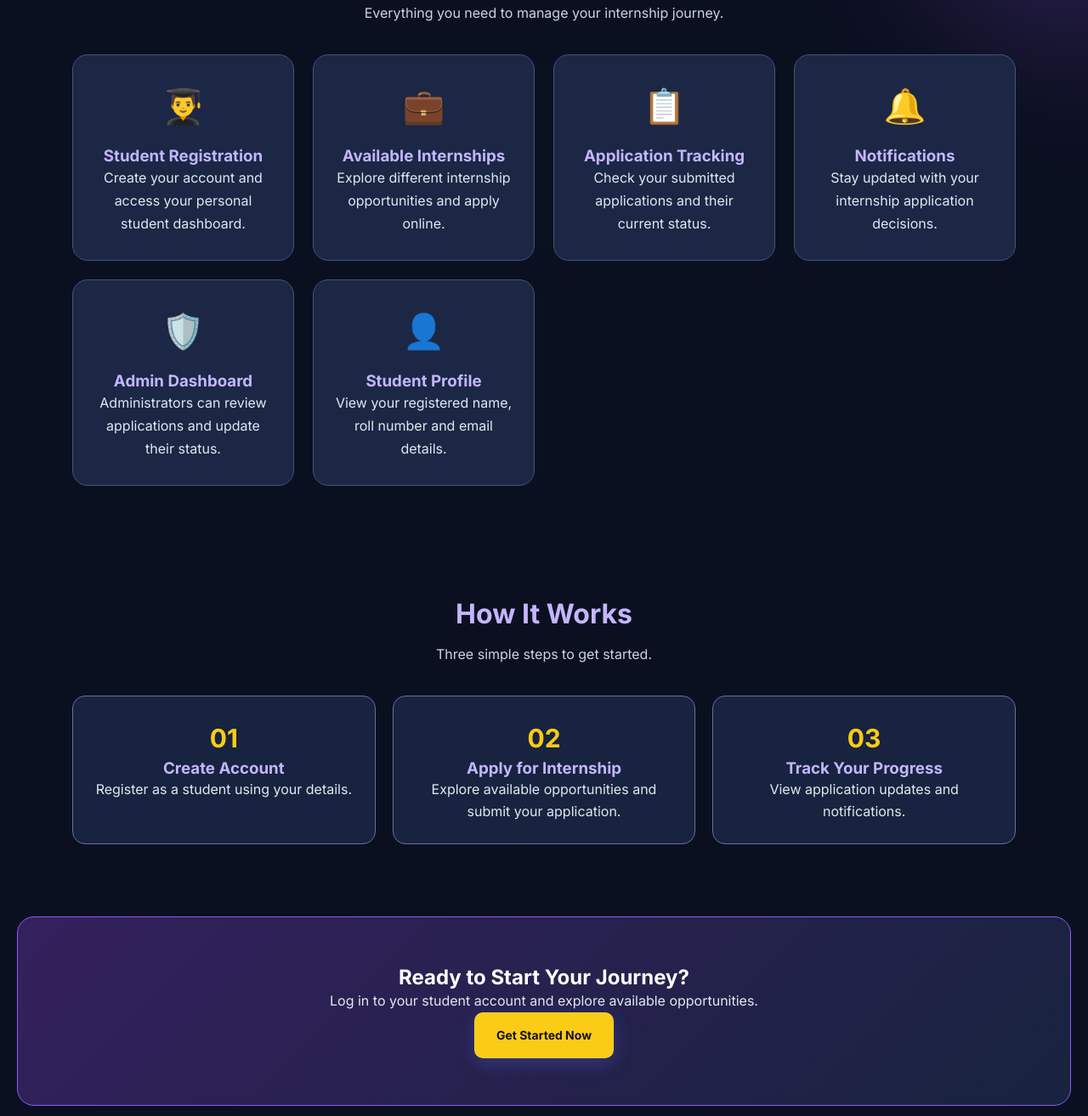
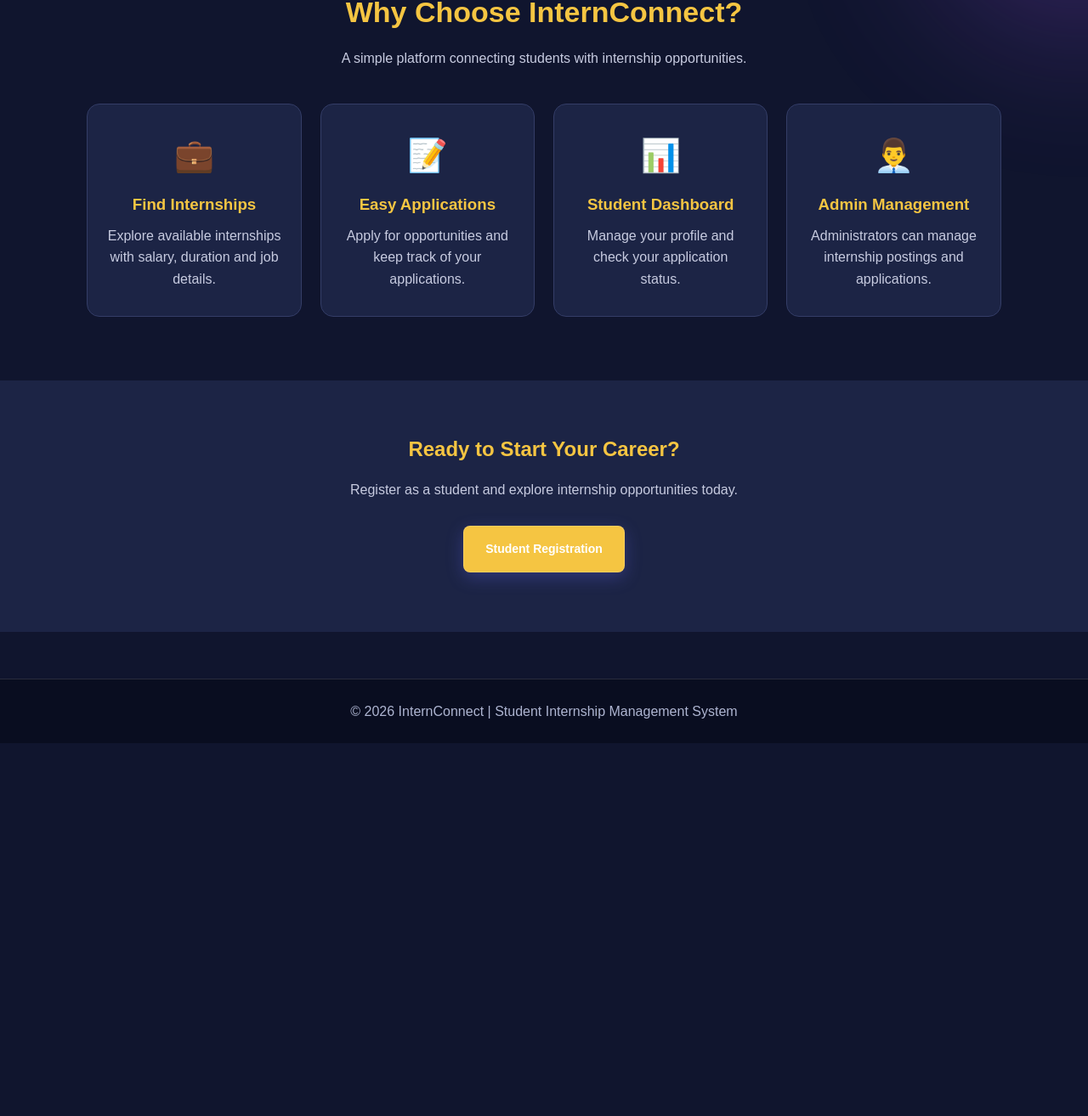
Before and after one commit to akshpreet92-cmd/Student-Internship-Management-System1, a plain HTML site: page index.html in a window 1280 px wide. Shown: the part 734-2048 px from the top of the page at 85% size. After the commit the page ends 1609 px from the top, so only its background shows below. Drawn offline with Linux system fonts and the light colour scheme.

Commit message:
Update index.html

```diff
--- a/index.html
+++ b/index.html
@@ -1,243 +1,180 @@
+
 
 <!DOCTYPE html>
 <html lang="en">
 <head>
     <meta charset="UTF-8">
     <meta name="viewport" content="width=device-width, initial-scale=1.0">
-    <title>Internship Management System</title>
+    <title>Student Internship Management System</title>
+
     <link rel="stylesheet" href="style.css">
 
     <style>
         * {
+            margin: 0;
+            padding: 0;
             box-sizing: border-box;
+            font-family: Arial, sans-serif;
         }
 
         body {
-            margin: 0;
-            background: #0b1020;
-            color: #ffffff;
-            font-family: Arial, sans-serif;
+            background: #10152e;
+            color: white;
         }
 
-        .navbar {
-            background: #18233f;
+        header {
+            background: #191f3d;
             padding: 20px 7%;
             display: flex;
             justify-content: space-between;
             align-items: center;
             flex-wrap: wrap;
             gap: 15px;
-            border-bottom: 2px solid #8b5cf6;
         }
 
         .logo {
-            color: #c4b5fd;
-            font-size: 22px;
+            color: #f5c542;
+            font-size: 23px;
             font-weight: bold;
         }
 
-        .nav-links {
+        nav {
             display: flex;
-            gap: 20px;
+            gap: 22px;
             flex-wrap: wrap;
         }
 
-        .nav-links a {
-            color: #ffffff;
+        nav a {
+            color: white;
             text-decoration: none;
             font-weight: bold;
         }
 
-        .nav-links a:hover {
-            color: #facc15;
+        nav a:hover {
+            color: #f5c542;
         }
 
         .hero {
-            min-height: 530px;
-            padding: 90px 20px;
+            min-height: 570px;
+            padding: 90px 8%;
             display: flex;
-            justify-content: center;
             align-items: center;
-            text-align: center;
-            background:
-                radial-gradient(circle at top right, #49317e, transparent 45%),
-                linear-gradient(135deg, #111a34, #21153e);
+            background: linear-gradient(120deg,#10152e,#30205d);
         }
 
         .hero-content {
-            max-width: 850px;
+            max-width: 750px;
         }
 
         .hero h1 {
-            color: #ffffff !important;
-            font-size: clamp(34px, 6vw, 55px);
-            line-height: 1.2;
-            margin-bottom: 20px;
+            font-size: clamp(36px,6vw,58px);
+            line-height: 1.15;
+            margin-bottom: 25px;
         }
 
         .hero h1 span {
-            color: #c4b5fd;
+            color: #f5c542;
         }
 
         .hero p {
-            color: #e2e8f0 !important;
+            color: #d0d4e8;
             font-size: 18px;
             line-height: 1.8;
-        }
-
-        .hero-buttons {
-            margin-top: 35px;
-            display: flex;
-            justify-content: center;
-            gap: 18px;
-            flex-wrap: wrap;
+            margin-bottom: 30px;
         }
 
         .btn {
+            display: inline-block;
+            background: #f5c542;
+            color: #15182d;
             padding: 15px 25px;
-            background: #8b5cf6;
-            color: white !important;
+            border-radius: 8px;
             text-decoration: none;
-            border-radius: 10px;
             font-weight: bold;
-            transition: 0.3s;
+            margin: 5px;
         }
 
         .btn:hover {
-            background: #6d28d9;
-            transform: translateY(-3px);
+            background: white;
+            transform: translateY(-2px);
         }
 
-        .btn-gold {
-            background: #facc15;
-            color: #171126 !important;
-        }
-
-        .btn-gold:hover {
-            background: #eab308;
+        .secondary {
+            background: transparent;
+            color: white;
+            border: 2px solid #f5c542;
         }
 
         .section {
-            max-width: 1150px;
-            margin: auto;
+            padding: 75px 8%;
+            text-align: center;
+        }
+
+        .section h2 {
+            color: #f5c542;
+            font-size: 34px;
+            margin-bottom: 18px;
+        }
+
+        .section > p {
+            color: #c7cbe0;
+            line-height: 1.7;
+        }
+
+        .cards {
+            display: grid;
+            grid-template-columns: repeat(auto-fit,minmax(220px,1fr));
+            gap: 22px;
+            margin-top: 40px;
+        }
+
+        .card {
+            background: #1c2445;
+            padding: 30px 22px;
+            border-radius: 15px;
+            border: 1px solid #343d67;
+        }
+
+        .card .emoji {
+            font-size: 38px;
+            margin-bottom: 15px;
+        }
+
+        .card h3 {
+            color: #f5c542;
+            margin-bottom: 12px;
+        }
+
+        .card p {
+            color: #c7cbe0;
+            line-height: 1.6;
+        }
+
+        .cta {
+            background: #1c2445;
             padding: 65px 20px;
             text-align: center;
         }
 
-        .section-title {
-            font-size: 32px;
-            color: #c4b5fd !important;
-            margin-bottom: 15px;
+        footer {
+            padding: 25px;
+            text-align: center;
+            background: #090d20;
+            color: #aeb5d1;
         }
 
-        .section-subtitle {
-            color: #cbd5e1 !important;
-            margin-bottom: 35px;
-        }
-
-        .feature-grid {
-            display: grid;
-            grid-template-columns: repeat(auto-fit, minmax(220px, 1fr));
-            gap: 22px;
-        }
-
-        .feature-card {
-            background: #1b2745;
-            padding: 28px 22px;
-            border: 1px solid #46547a;
-            border-radius: 18px;
-            transition: 0.3s;
-        }
-
-        .feature-card:hover {
-            transform: translateY(-7px);
-            border-color: #a78bfa;
-            background: #252f50;
-        }
-
-        .feature-card .emoji {
-            font-size: 40px;
-            margin-bottom: 15px;
-        }
-
-        .feature-card h3 {
-            color: #c4b5fd !important;
-        }
-
-        .feature-card p {
-            color: #e2e8f0 !important;
-            line-height: 1.7;
-        }
-
-        .steps {
-            display: grid;
-            grid-template-columns: repeat(auto-fit, minmax(200px, 1fr));
-            gap: 20px;
-        }
-
-        .step-card {
-            background: #18233f;
-            padding: 25px;
-            border-radius: 15px;
-            border: 1px solid #6473a0;
-        }
-
-        .step-number {
-            font-size: 30px;
-            color: #facc15;
-            font-weight: bold;
-        }
-
-        .step-card h3 {
-            color: #c4b5fd !important;
-        }
-
-        .step-card p {
-            color: #e2e8f0 !important;
-        }
-
-        .cta {
-            margin: 20px;
-            padding: 55px 20px;
-            text-align: center;
-            border-radius: 20px;
-            background: linear-gradient(135deg, #34205d, #18233f);
-            border: 1px solid #8b5cf6;
-        }
-
-        .cta h2 {
-            color: #ffffff !important;
-        }
-
-        .cta p {
-            color: #e2e8f0 !important;
-        }
-
-        footer {
-            margin-top: 50px;
-            padding: 30px 15px;
-            background: #151d35;
-            text-align: center;
-            border-top: 1px solid #46547a;
-        }
-
-        footer p {
-            color: #cbd5e1 !important;
-            line-height: 1.7;
-        }
-
-        @media(max-width: 600px) {
-            .navbar {
+        @media(max-width:600px) {
+            header {
                 justify-content: center;
                 text-align: center;
             }
 
-            .nav-links {
+            nav {
                 justify-content: center;
             }
 
             .hero {
-                padding: 65px 18px;
+                padding: 65px 7%;
             }
         }
     </style>
@@ -245,155 +182,88 @@
 
 <body>
 
-    <!-- Navigation -->
-    <nav class="navbar">
-        <div class="logo">IMS | Internship Portal</div>
+<header>
+    <div class="logo">🎓 InternConnect</div>
 
-        <div class="nav-links">
-            <a href="1project.html">Home</a>
+    <nav>
+        <a href="./index.html">Home</a>
         <a href="pages/student.html">Student Login</a>
         <a href="pages/admin-login.html">Admin Login</a>
-        </div>
     </nav>
+</header>
 
-    <!-- Hero Section -->
 <section class="hero">
     <div class="hero-content">
-
         <h1>
             Build Your Future With
-                <span>Internship Opportunities</span>
+            <span>InternConnect</span>
         </h1>
 
         <p>
-                Welcome to the Internship Management System.
-                Explore internship opportunities, submit applications,
-                track your progress and take the next step towards
-                your professional journey.
+            Discover internship opportunities, apply for jobs,
+            track your applications and take the first step
+            towards your professional career.
         </p>
 
-            <div class="hero-buttons">
-                <a href="pages/student.html" class="btn btn-gold">
-                    Student Login / Register
+        <a href="pages/student.html" class="btn">
+            Get Started →
         </a>
 
-                <a href="pages/admin-login.html" class="btn">
-                    Admin Login
+        <a href="pages/internships.html" class="btn secondary">
+            Explore Internships
         </a>
+    </div>
+</section>
+
+<section class="section">
+    <h2>Why Choose InternConnect?</h2>
+    <p>A simple platform connecting students with internship opportunities.</p>
+
+    <div class="cards">
+
+        <div class="card">
+            <div class="emoji">💼</div>
+            <h3>Find Internships</h3>
+            <p>Explore available internships with salary, duration and job details.</p>
+        </div>
+
+        <div class="card">
+            <div class="emoji">📝</div>
+            <h3>Easy Applications</h3>
+            <p>Apply for opportunities and keep track of your applications.</p>
+        </div>
+
+        <div class="card">
+            <div class="emoji">📊</div>
+            <h3>Student Dashboard</h3>
+            <p>Manage your profile and check your application status.</p>
+        </div>
+
+        <div class="card">
+            <div class="emoji">👨‍💼</div>
+            <h3>Admin Management</h3>
+            <p>Administrators can manage internship postings and applications.</p>
         </div>
 
     </div>
 </section>
 
-    <!-- Features -->
-    <section class="section">
+<section class="cta">
+    <h2 style="color:#f5c542;margin-bottom:20px;">
+        Ready to Start Your Career?
+    </h2>
 
-        <h2 class="section-title">Explore Our Features</h2>
-
-        <p class="section-subtitle">
-            Everything you need to manage your internship journey.
+    <p style="color:#c7cbe0;margin-bottom:25px;">
+        Register as a student and explore internship opportunities today.
     </p>
 
-        <div class="feature-grid">
-
-            <div class="feature-card">
-                <div class="emoji">👨‍🎓</div>
-                <h3>Student Registration</h3>
-                <p>Create your account and access your personal student dashboard.</p>
-            </div>
-
-            <div class="feature-card">
-                <div class="emoji">💼</div>
-                <h3>Available Internships</h3>
-                <p>Explore different internship opportunities and apply online.</p>
-            </div>
-
-            <div class="feature-card">
-                <div class="emoji">📋</div>
-                <h3>Application Tracking</h3>
-                <p>Check your submitted applications and their current status.</p>
-            </div>
-
-            <div class="feature-card">
-                <div class="emoji">🔔</div>
-                <h3>Notifications</h3>
-                <p>Stay updated with your internship application decisions.</p>
-            </div>
-
-            <div class="feature-card">
-                <div class="emoji">🛡️</div>
-                <h3>Admin Dashboard</h3>
-                <p>Administrators can review applications and update their status.</p>
-            </div>
-
-            <div class="feature-card">
-                <div class="emoji">👤</div>
-                <h3>Student Profile</h3>
-                <p>View your registered name, roll number and email details.</p>
-            </div>
-
-        </div>
-
+    <a href="pages/student.html" class="btn">
+        Student Registration
+    </a>
 </section>
 
-    <!-- How It Works -->
-    <section class="section">
-
-        <h2 class="section-title">How It Works</h2>
-
-        <p class="section-subtitle">
-            Three simple steps to get started.
-        </p>
-
-        <div class="steps">
-
-            <div class="step-card">
-                <div class="step-number">01</div>
-                <h3>Create Account</h3>
-                <p>Register as a student using your details.</p>
-            </div>
-
-            <div class="step-card">
-                <div class="step-number">02</div>
-                <h3>Apply for Internship</h3>
-                <p>Explore available opportunities and submit your application.</p>
-            </div>
-
-            <div class="step-card">
-                <div class="step-number">03</div>
-                <h3>Track Your Progress</h3>
-                <p>View application updates and notifications.</p>
-            </div>
-
-        </div>
-
-    </section>
-
-    <!-- Call to Action -->
-    <section class="cta">
-
-        <h2>Ready to Start Your Journey?</h2>
-
-        <p>
-            Log in to your student account and explore available opportunities.
-        </p>
-
-        <a href="pages/student.html" class="btn btn-gold">
-            Get Started Now
-        </a>
-
-    </section>
-
-    <!-- Footer -->
 <footer>
-        <h3 style="color:#c4b5fd;">Internship Management System</h3>
-
-        <p>
-            A student project designed to simplify internship applications
-            and management.
-        </p>
-
-        <p>© 2026 Internship Management System | All Rights Reserved</p>
+    © 2026 InternConnect | Student Internship Management System
 </footer>
 
 </body>
```
Lines whose indentation alone changed are shown as unchanged.
